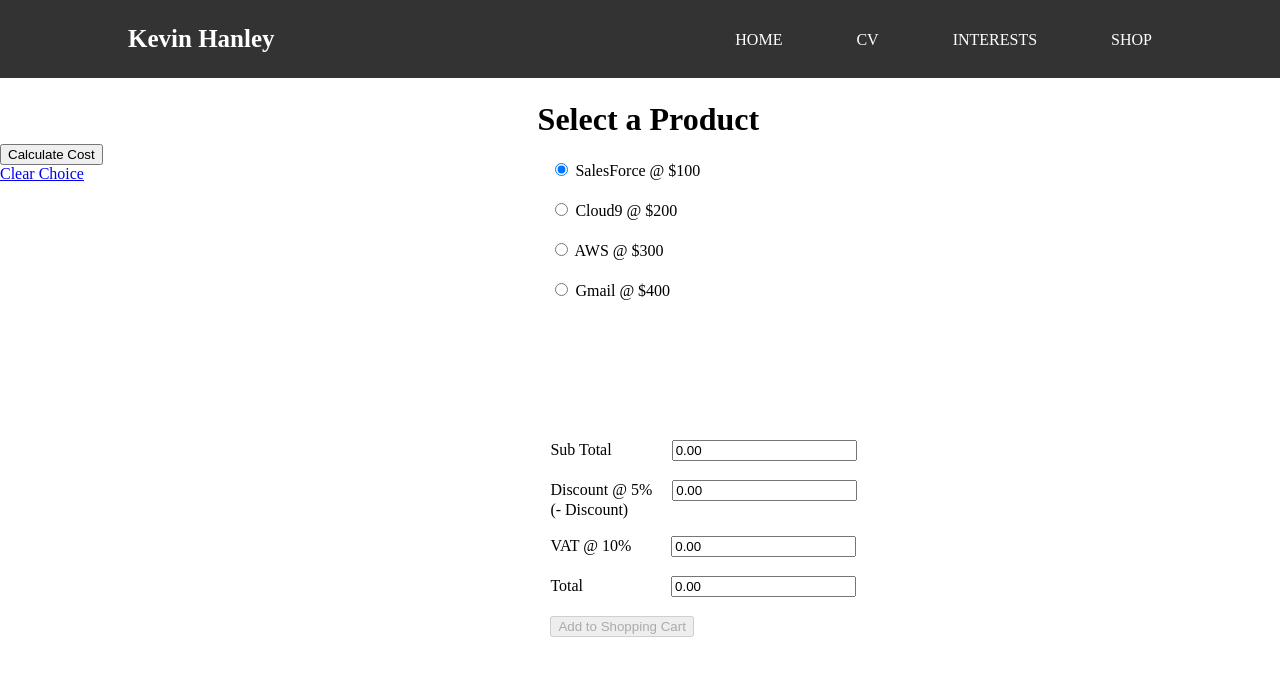
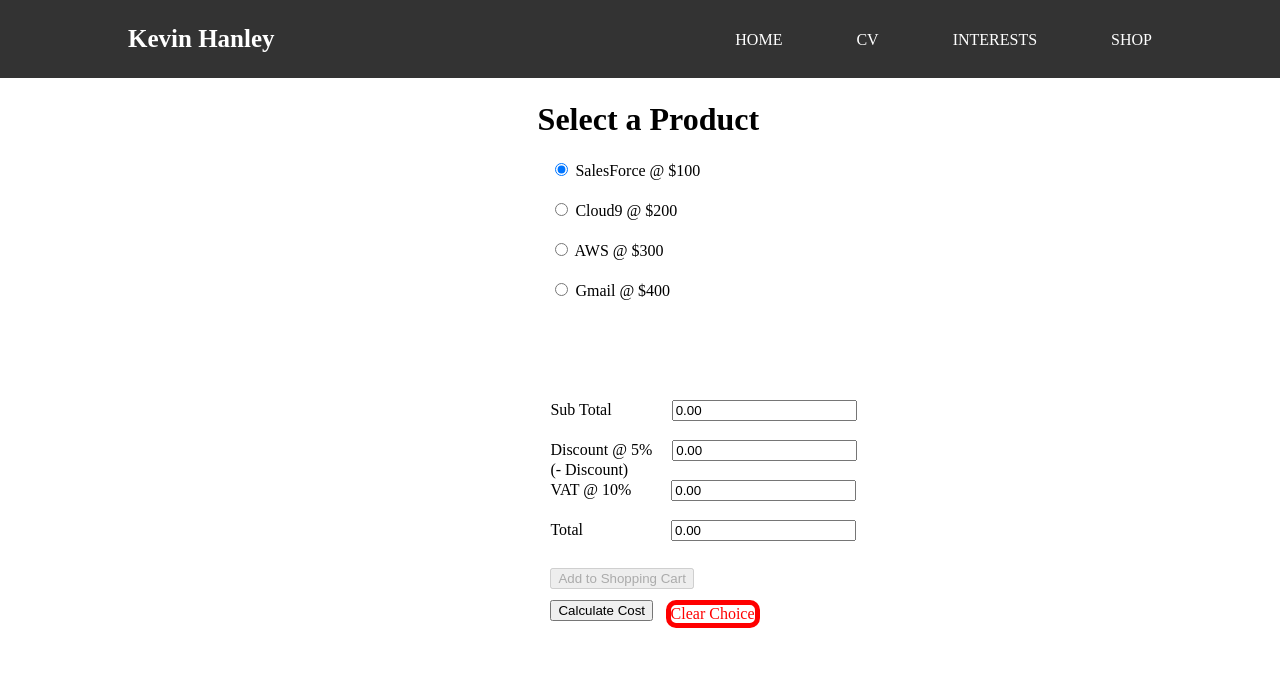
Before and after one commit to KevinHanley/IS1113117388451, a PHP site: page /Shop/Ebus1.php in a window 1280 px wide. Shown: the top 676 px of the page. Run offline with PHP 8.4, Linux system fonts and the light colour scheme; some libraries are stand-ins or nearby versions.

Commit message:
postioning ebus2

```diff
--- a/Shop/Ebus.css
+++ b/Shop/Ebus.css
@@ -212,7 +212,9 @@ iframe{
 
 
 
-/* Ebusiness code */
+
+
+/* Ebusiness code page 1 */
 .ebus_content{
     position: absolute;
     height: 100%;
@@ -251,36 +253,85 @@ iframe{
     left: 43%;
 }
 
-.cal_btn{
+.ebus_content .label5{
     position: absolute;
-    top: 41%;
-    left: 45%;
+    top: 50%;
+    left: 43%;
 }
-
-.ebus_content .label5{
+.ebus_content .label6{
     position: absolute;
     top: 55%;
     left: 43%;
 }
-
-.ebus_content .label6{
+.ebus_content .label7{
     position: absolute;
     top: 60%;
     left: 43%;
 }
-.ebus_content .label7{
-    position: absolute;
-    top: 67%;
-    left: 43%;
-}
+
 .ebus_content .label8{
     position: absolute;
-    top: 72%;
+    top: 65%;
     left: 43%;
 }
 
 .add_btn{
     position: absolute;
-    top: 77%;
+    top: 71%;
     left: 43%;
 }
+
+.cal_btn{
+    position: absolute;
+    top: 75%;
+    left: 43%;
+}
+
+.clear_btn{
+    position: absolute;
+    top: 75%;
+    left: 52%;
+
+    text-decoration: none;
+    color: red;
+    border: solid 5px red;
+    border-radius: 10px;
+}
+
+
+/* Ebusiness code page 2 */
+.ebus2_heading{
+    position: absolute;
+    top: 10%;
+    left: 42%;
+}
+
+.lbl_name{
+    position: absolute;
+    top: 20%;
+    left: 43%;
+}
+
+.lbl_email{
+    position: absolute;
+    top: 25%;
+    left: 43%;
+}
+
+.lbl_pin{
+    position: absolute;
+    top: 30%;
+    left: 43%;
+}
+
+.btn_proceed{
+    position: absolute;
+    top: 35%;
+    left: 43%;
+}
+
+.btn_validate{
+    position: absolute;
+    top: 40%;
+    left: 43%;
+}
--- a/Shop/Ebus1.php
+++ b/Shop/Ebus1.php
@@ -66,6 +66,7 @@
             </label>
 
 
+
             <!-- Breakdown of the price for the selected option -->
             <label for="subtotal" class="label5">
               Sub Total &nbsp;&nbsp;&nbsp;&nbsp;&nbsp;&nbsp;&nbsp;&nbsp;&nbsp;&nbsp;&nbsp;&nbsp;&nbsp;
@@ -103,12 +104,12 @@
           </form>
 
           <!-- button for calculating price breakdown of the selected option -->
-          <button onClick="calcSub()">Calculate Cost</button>
+          <button class="cal_btn" onClick="calcSub()">Calculate Cost</button>
 
           <br>
 
           <!-- button for clearing the selected options -->
-          <a role="button" href="Ebus1.php">Clear Choice</a>
+          <a class="clear_btn" role="button" href="Ebus1.php">Clear Choice</a>
         </div>
     </body>
 </html>
```
Also changed, not shown: Shop/Ebus2.php (+16 -9 lines).
